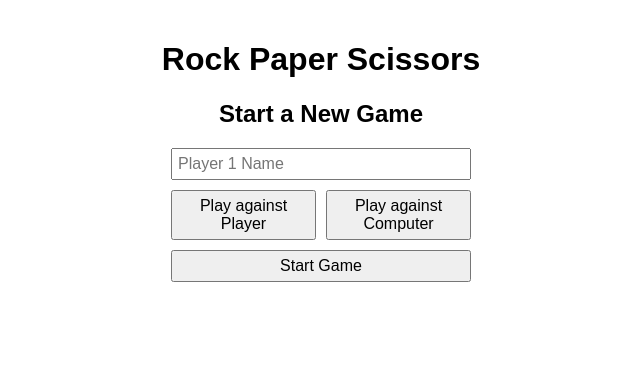
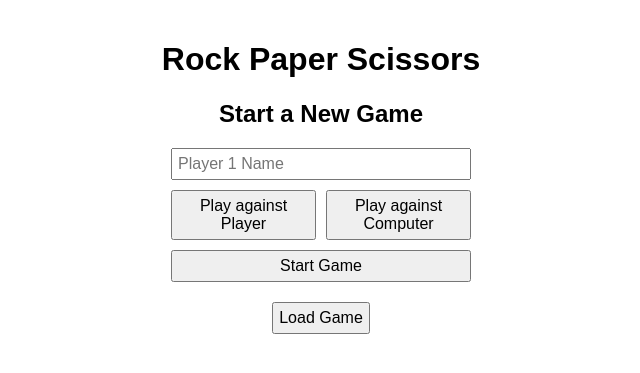
Before and after one commit to hkrd/rock-paper-scissor-game, a FastAPI app: page / in a window 1280 px wide. Shown: the top 373 px of the page, without its empty margins (319-959 px from the left). Run offline with FastAPI, Linux system fonts and the light colour scheme.

Commit message:
fixes for load and save

```diff
--- a/app/main.py
+++ b/app/main.py
@@ -16,11 +16,13 @@ class Game(BaseModel):
     score1: int = 0
     score2: int = 0
     is_computer_opponent: bool = False
+    rounds_played: int = 0
 
 options = ["rock", "paper", "scissors"]
 
 
 current_game = None
+saved_game = None  # New variable to store the saved game state
 
 @app.get("/", response_class=HTMLResponse)
 async def read_root(request: Request):
@@ -73,30 +75,56 @@ def update_scores(outcome):
 def get_scores(player1_choice, player2_choice):
     outcome = determine_winner(player1_choice, player2_choice)
     update_scores(outcome)
+    current_game.rounds_played += 1
 
     return {
         "player1_choice": player1_choice,
         "player2_choice": player2_choice,
         "result": outcome,
         "score1": current_game.score1,
-        "score2": current_game.score2
+        "score2": current_game.score2,
+        "rounds_played": current_game.rounds_played
     }
 
 @app.post("/save_game")
 async def save_game():
-    global current_game
+    global current_game, saved_game
     if not current_game:
         return {"error": "No game in progress"}
 
-    # In a real application, you would save the game to a database here
-    # For this example, we'll just return the current game state
-    return current_game
+    # Save the current game state
+    saved_game = Game(
+        player1=current_game.player1,
+        player2=current_game.player2,
+        score1=current_game.score1,
+        score2=current_game.score2,
+        is_computer_opponent=current_game.is_computer_opponent,
+        rounds_played=current_game.rounds_played
+    )
+
+    return {"message": "Game saved successfully"}
 
 @app.get("/load_game")
 async def load_game():
-    global current_game
-    # In a real application, you would load the game from a database here
-    # For this example, we'll just return the current game state if it exists
-    if not current_game:
+    global saved_game, current_game
+    if not saved_game:
         return {"error": "No saved game found"}
-    return current_game
+
+    # Set the current_game to the saved_game state
+    current_game = Game(
+        player1=saved_game.player1,
+        player2=saved_game.player2,
+        score1=saved_game.score1,
+        score2=saved_game.score2,
+        is_computer_opponent=saved_game.is_computer_opponent,
+        rounds_played=saved_game.rounds_played
+    )
+
+    return {
+        "player1": current_game.player1,
+        "player2": current_game.player2,
+        "score1": current_game.score1,
+        "score2": current_game.score2,
+        "is_computer_opponent": current_game.is_computer_opponent,
+        "rounds_played": current_game.rounds_played
+    }
--- a/app/static/styles.css
+++ b/app/static/styles.css
@@ -79,3 +79,9 @@ input, button {
 .text-computer {
     color: #800000; /* Dark red */
 }
+
+#save-game, #return-home {
+    padding: 10px 20px;
+    font-size: 16px;
+    cursor: pointer;
+}
--- a/templates/index.html
+++ b/templates/index.html
@@ -19,6 +19,7 @@
             <input type="text" id="player2" placeholder="Player 2 Name" style="display: none;">
             <button type="submit">Start Game</button>
         </form>
+        <button id="load-game">Load Game</button>
     </div>
     <div id="game-play" style="display: none;">
         <h2>Game in Progress</h2>
@@ -31,8 +32,10 @@
             <button class="choice" data-choice="scissors">Scissors</button>
         </div>
         <div id="result"></div>
-        <button id="save-game">Save Game</button>
-        <button id="load-game">Load Game</button>
+        <div class="game-controls">
+            <button id="return-home">Return Home</button>
+            <button id="save-game">Save Game</button>
+        </div>
     </div>
     <script src="{{ url_for('static', path='/script.js') }}"></script>
 </body>
```
Also changed, not shown: app/static/script.js (+44 -24 lines).
